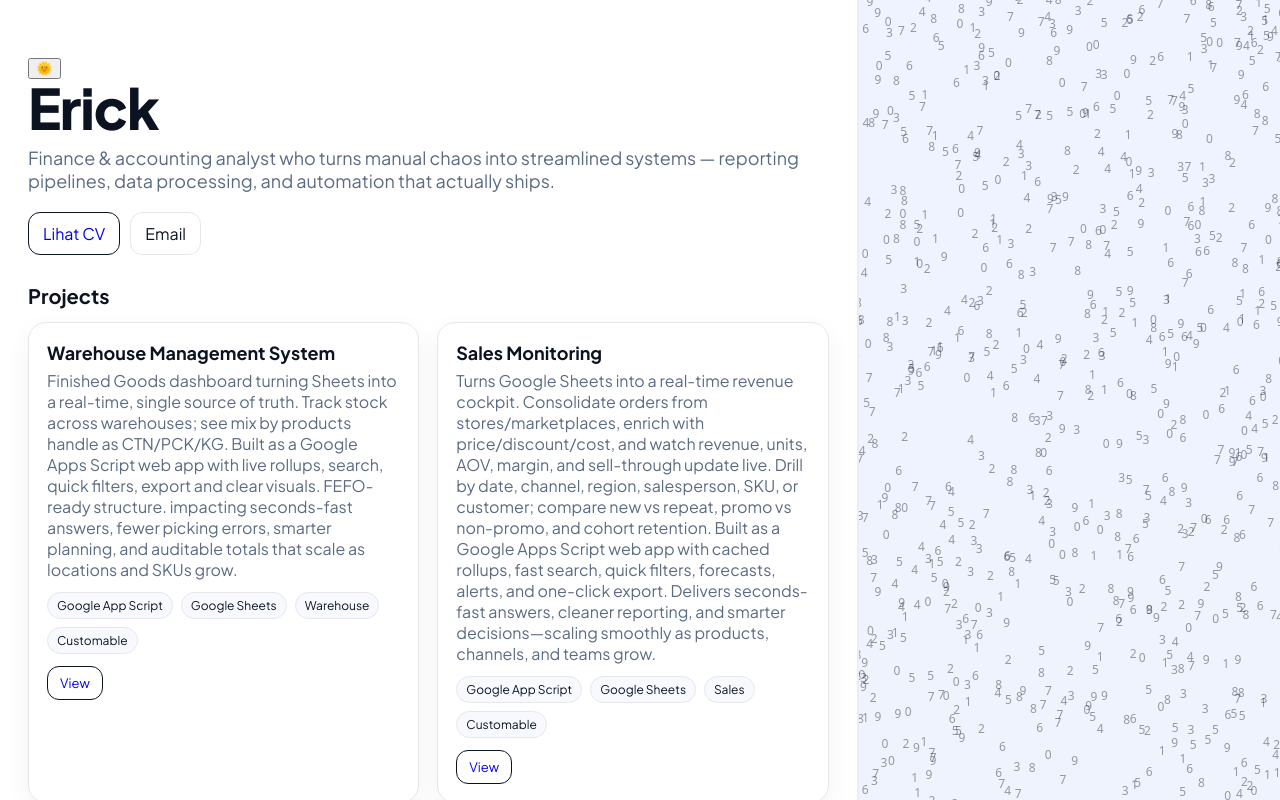
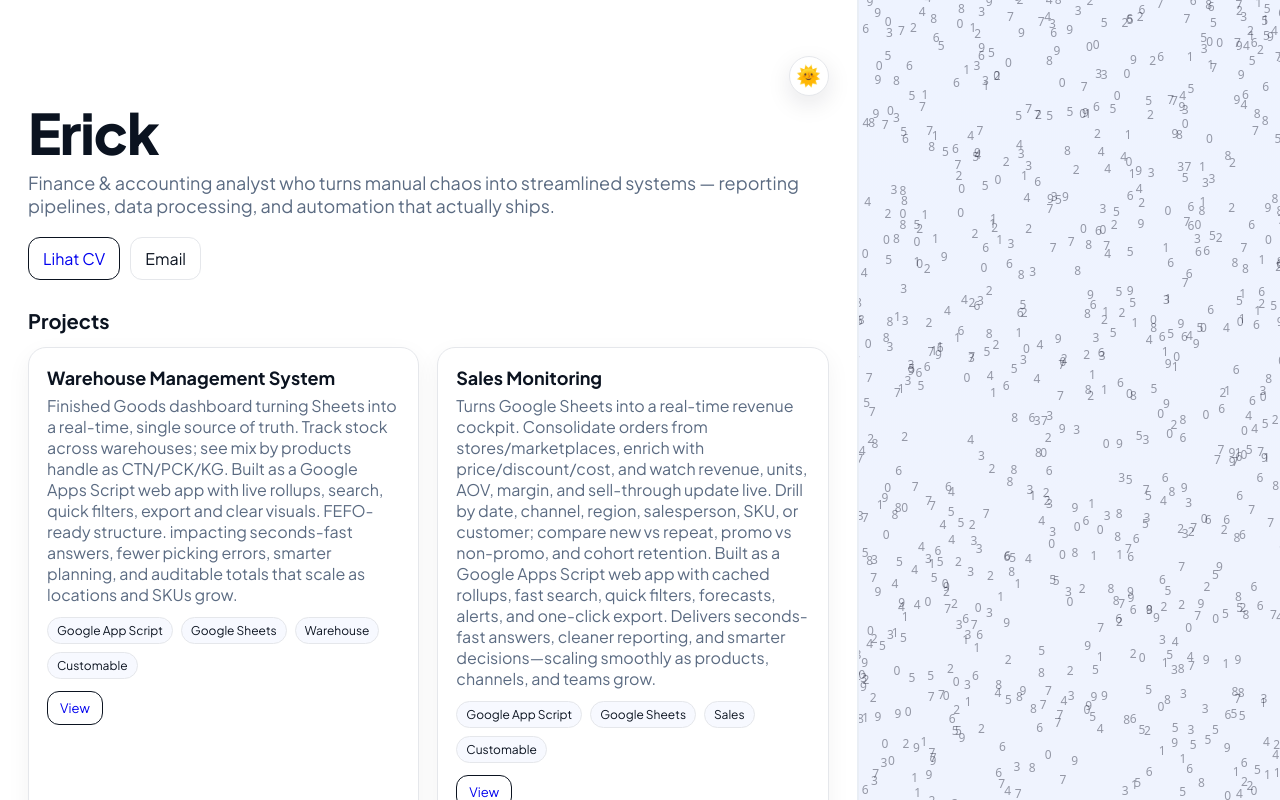
Before and after one commit to erickchia/portfolio, a Next.js app: page / in a window 1280 px wide. Built offline with nearby package versions, Linux system fonts and the light colour scheme.

Commit message:
Update globals.css

```diff
--- a/app/globals.css
+++ b/app/globals.css
@@ -1,11 +1,24 @@
 :root{
+  --bg:#f2f5fb;
   --ink:#0b1320; --muted:#5b6b82; --line:#e9eef5; --ring:#e5e7eb; --card:#fff;
   --rail-w:clamp(320px,33vw,520px);
 }
 
+/* Dark theme tokens */
+[data-theme="dark"]{
+  --bg:#0b1320;
+  --ink:#e5e7eb; --muted:#94a3b8; --line:#1f2937; --ring:#334155; --card:#0f172a;
+}
+
+/* base */
 *{ box-sizing:border-box }
-html,body{ margin:0; background:#f2f5fb; color:var(--ink);
-  font-family:"Plus Jakarta Sans",ui-sans-serif,system-ui }
+html,body{
+  margin:0;
+  background:var(--bg);
+  color:var(--ink);
+  font-family:"Plus Jakarta Sans",ui-sans-serif,system-ui;
+  transition: background-color .35s ease, color .35s ease;
+}
 
 @media (min-width:980px){
   html,body{ height:100%; overflow:hidden; overscroll-behavior:none }
@@ -14,9 +27,16 @@ html,body{ margin:0; background:#f2f5fb; color:var(--ink);
 /* SHELL */
 .layout{ width:calc(100vw - var(--rail-w)); height:100vh; }
 .left{ height:100%; overflow-y:auto; background:#fff; border-right:1px solid var(--line) }
-.right{ position:fixed; top:0; right:0; width:var(--rail-w); height:100vh;
+.right{
+  position:fixed; top:0; right:0; width:var(--rail-w); height:100vh;
   border-left:1px solid var(--line);
-  background:linear-gradient(180deg,#eef3ff 0%,#eff3fe 70%); overflow:hidden }
+  background:linear-gradient(180deg,#eef3ff 0%,#eff3fe 70%);
+  overflow:hidden;
+}
+/* dark gradient untuk panel kanan */
+[data-theme="dark"] .right{
+  background:linear-gradient(180deg,#0f172a 0%, #111827 70%);
+}
 
 /* CONTENT */
 .container{ max-width:1100px; margin:0 auto; padding:56px 28px }
@@ -24,8 +44,28 @@ html,body{ margin:0; background:#f2f5fb; color:var(--ink);
 .tagline{ margin:0 0 20px; color:var(--muted); font-size:18px }
 .cta{ display:flex; gap:10px; margin-bottom:28px }
 
-.btn{ display:inline-block; border-radius:12px; border:1px solid var(--ink); padding:10px 14px; text-decoration:none;
-  transition:transform .15s, box-shadow .15s, background .15s, color .15s }
+/* topbar toggle */
+.left{ position:relative; }
+.topbar{
+  position:sticky; top:12px; display:flex; justify-content:flex-end;
+  margin-bottom:8px;
+}
+
+/* toggle button */
+.theme-toggle{
+  display:inline-flex; align-items:center; justify-content:center;
+  width:40px; height:40px; border-radius:999px;
+  border:1px solid var(--ring); background:var(--card);
+  box-shadow:0 8px 24px rgba(16,24,40,.10);
+  cursor:pointer; transition: transform .2s ease, background .2s ease, border-color .2s ease;
+}
+.theme-toggle:hover{ transform: translateY(-1px) scale(1.03); }
+.theme-toggle .emoji{ font-size:20px; line-height:1; transition: transform .35s ease; }
+[data-theme="dark"] .theme-toggle .emoji{ transform: rotate(-20deg) scale(1.05); }
+
+/* Buttons & cards (pakai tokens yang sudah ada) */
+.btn{ display:inline-block; border-radius:12px; border:1px solid var(--ink); padding:10px 14px;
+  text-decoration:none; transition:transform .15s, box-shadow .15s, background .15s, color .15s }
 .btn:hover{ background:var(--ink); color:#fff; transform:translateY(-1px) }
 .btn--ghost{ border-color:var(--ring); color:var(--ink) }
 .btn--sm{ padding:8px 12px; font-size:13px }
@@ -41,7 +81,9 @@ html,body{ margin:0; background:#f2f5fb; color:var(--ink);
 .card-desc{ margin:0 0 12px; color:var(--muted) }
 .chips{ display:flex; gap:8px; flex-wrap:wrap; margin-bottom:12px }
 .chip{ font-size:12px; background:#f7f9ff; border:1px solid var(--ring); border-radius:999px; padding:5px 9px }
+[data-theme="dark"] .chip{ background:#111827; }
 
+/* Responsive */
 @media (max-width:979px){
   .layout{ width:100vw; height:auto }
   .right{ display:none }
```
